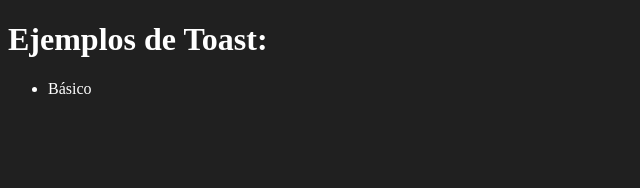
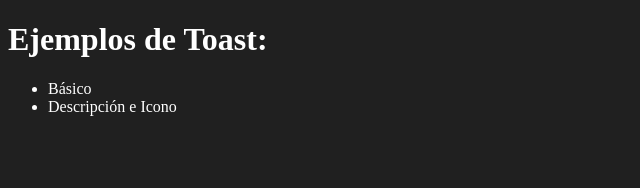
Before and after one commit to sagoma-dev/sonner-react-tutorial, a React (Vite) app: page / in a window 1280 px wide. Shown: the top 188 px of the page, without its empty margins (0-640 px from the left). Built offline with nearby package versions, Linux system fonts and the light colour scheme.

Commit message:
Add example with description and icon

```diff
--- a/package.json
+++ b/package.json
@@ -12,6 +12,7 @@
   "dependencies": {
     "react": "^18.2.0",
     "react-dom": "^18.2.0",
+    "react-icons": "^4.11.0",
     "sonner": "^0.7.1"
   },
   "devDependencies": {
--- a/src/App.jsx
+++ b/src/App.jsx
@@ -1,4 +1,5 @@
 import { Toaster, toast } from "sonner";
+import { BiCheck } from "react-icons/bi";
 
 function App() {
   return (
@@ -6,6 +7,16 @@ function App() {
       <h1>Ejemplos de Toast:</h1>
       <ul>
         <li onClick={() => toast("Mi toast básico")}>Básico</li>
+        <li
+          onClick={() =>
+            toast("Mi toast", {
+              description: "Con una descripcion y un icono",
+              icon: <BiCheck />,
+            })
+          }
+        >
+          Descripción e Icono
+        </li>
       </ul>
       <Toaster />
     </main>
```
Also changed, not shown: 1 other file (tests, documents, lock files or other folders).
